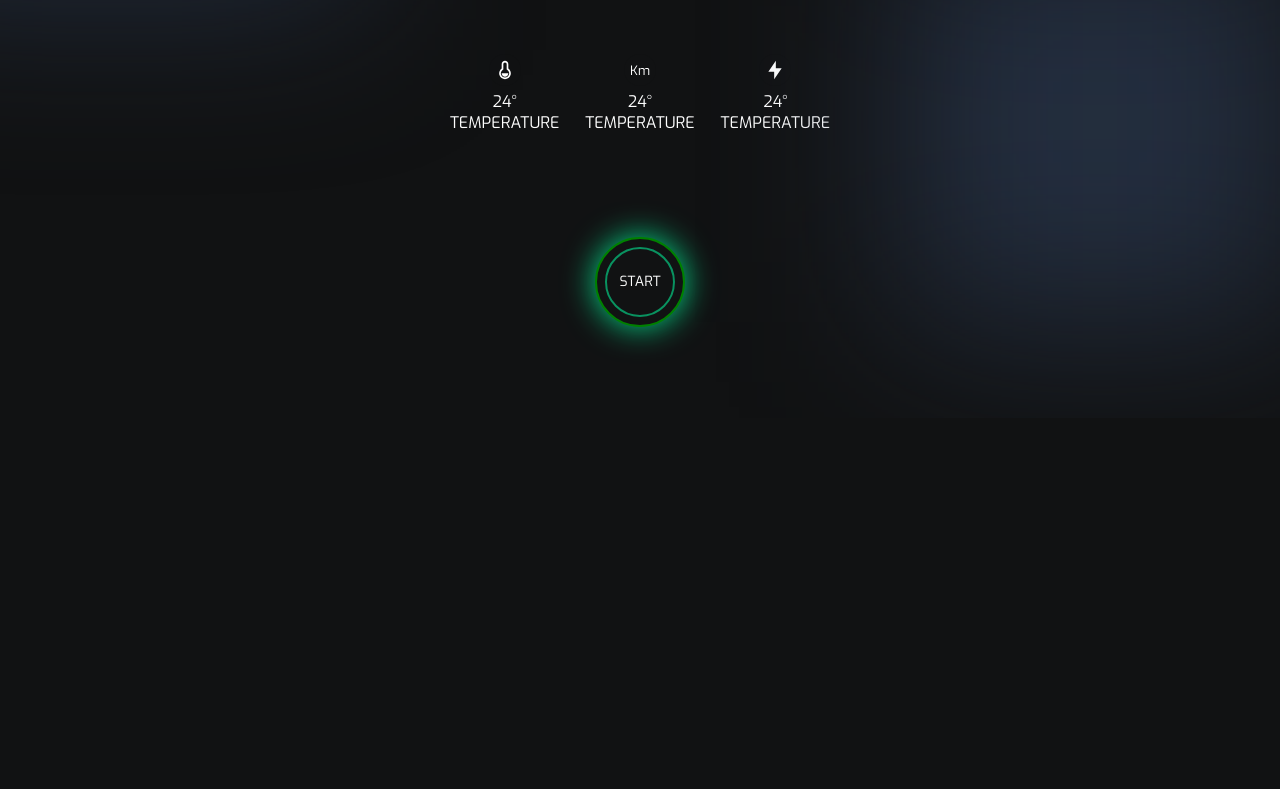
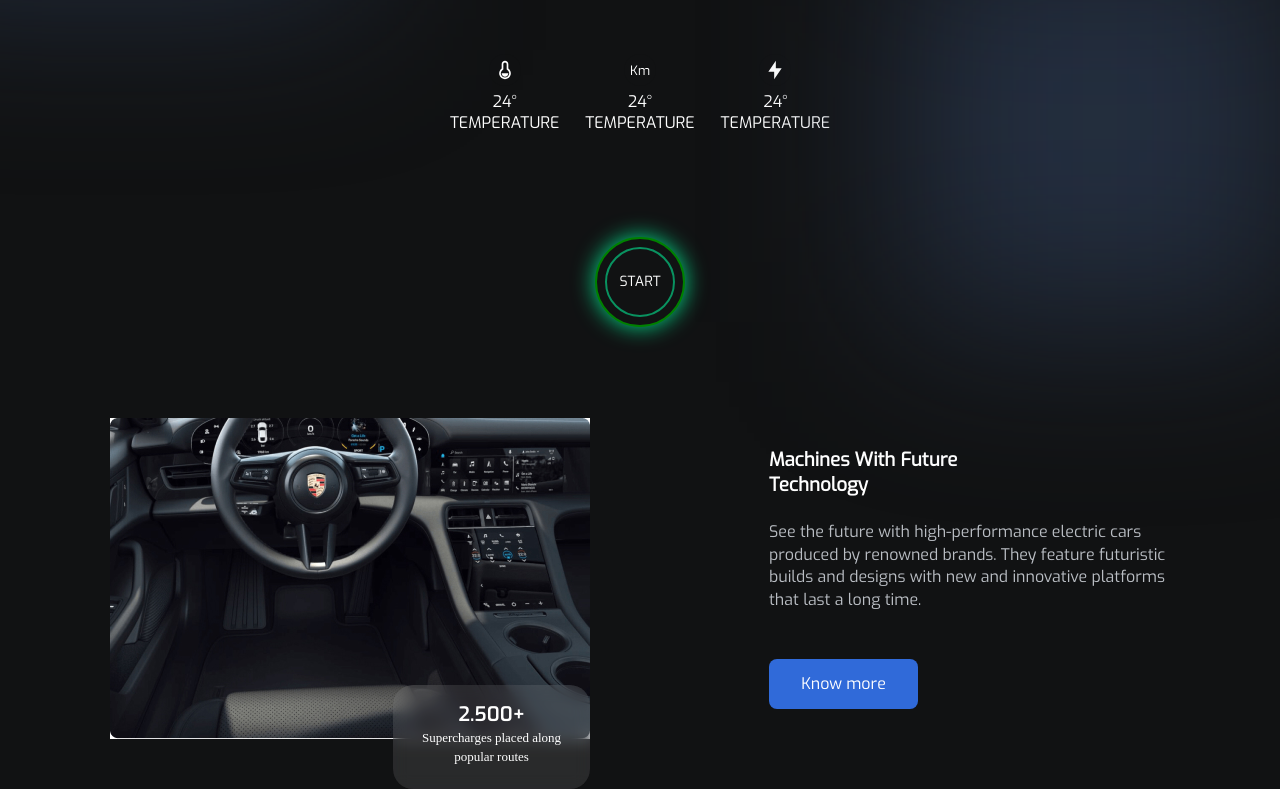
Before and after one commit to Mirabdullo/Elecar, a plain HTML site: page index.html in a window 1280 px wide. Shown: the part 482-1271 px from the top of the page. Before the commit the page ends 900 px from the top, so only its background shows below. Drawn offline with Linux system fonts and the light colour scheme.

Commit message:
added style about and section

```diff
--- a/index.html
+++ b/index.html
@@ -40,7 +40,7 @@
     <!-- ----- Header end ------ -->
 
     <main>
-        <!-- Intro section start -->
+      <!-- Intro section start -->
       <section class="intro">
         <div class="container">
           <div class="wrapper">
@@ -76,7 +76,6 @@
                 <p class="text">24°</p>
                 <p class="info__text">TEMPERATURE</p>
               </div>
-
             </div>
             <div class="intro__start">
               <h2>START</h2>
@@ -85,6 +84,45 @@
         </div>
       </section>
       <!-- ---  Intro section finished ---- -->
+
+      <!-- About section started -->
+      <section class="about">
+        <div class="container">
+          <div class="about__section">
+            <div class="about__img">
+              <img
+                src="./images/about1.jpg"
+                srcset="./images/about1.jpg, ./images/about1@2x.jpg"
+                alt="image"
+              />
+              <div class="about__hover">
+                <h3 class="about__hover--title">2.500+</h3>
+                <p class="about__hover--info">
+                  Supercharges placed along popular routes
+                </p>
+              </div>
+            </div>
+
+            <div class="about__info">
+              <h3 class="about__info--title">
+                Machines With Future Technology
+              </h3>
+              <p class="about__info--text">
+                See the future with high-performance electric cars produced by
+                renowned brands. They feature futuristic builds and designs with
+                new and innovative platforms that last a long time.
+              </p>
+              <button class="about__btn">
+                Know more
+              </button>
+            </div>
+          </div>
+        </div>
+      </section>
+
+      <!-- About section finished -->
+
+      <section class="popular"></section>
     </main>
   </body>
 </html>
--- a/styles/style.css
+++ b/styles/style.css
@@ -87,7 +87,6 @@ header {
   filter: blur(90px);
 }
 
-
 .intro::after {
   content: "";
   /* display: block; */
@@ -101,7 +100,6 @@ header {
   background: rgba(55, 74, 109, 0.5);
   filter: blur(90px);
 }
-
 
 .wrapper {
   text-align: center;
@@ -159,7 +157,7 @@ header {
 
   border: 2px solid green;
   border-radius: 50%;
-  filter: drop-shadow(0px 0px 16px #02db8a);
+  filter: drop-shadow(0px 0px 11px #02db8a);
 }
 
 .intro__start h2 {
@@ -172,9 +170,107 @@ header {
   border: 2px solid #099260;
   font-weight: 500;
   font-size: 14px;
-  transition: all 0.2s;
+  transition: all 0.5s;
 }
 
-.intro__start:hover .intro__start h2 {
-  filter: drop-shadow(0px 0px 16px #02db8a);
+.intro__start:hover h2 {
+  filter: drop-shadow(0px 0px 8px #29f563);
+  background-color: silver;
+  color: rgb(5, 84, 5);
+  font: bolder;
+  font-family: "Poppines bold";
+  font-weight: 600;
+  line-height: 140%;
+  font-size: 16px;
+  /* ---------------------- intro section started ---------------------- */
 }
+
+/* ---------------------- intro section finished ---------------------- */
+
+.about__section {
+  width: 100%;
+  display: flex;
+  justify-content: space-between;
+  align-items: center;
+}
+
+.about__img {
+  display: flex;
+}
+
+.about__info {
+  display: flex;
+}
+
+.about__img {
+  position: relative;
+}
+
+.about__hover {
+  position: absolute;
+  width: 197px;
+  height: 104px;
+  padding: 16px 20px;
+  background: rgba(255, 255, 255, 0.1);
+  backdrop-filter: blur(8px);
+  /* Note: backdrop-filter has minimal browser support */
+  border-radius: 20px;
+  align-items: center;
+  right: 0;
+  bottom: -50px;
+}
+
+.about__hover--title {
+  text-align: center;
+  font-family: "Exo semibold";
+  font-style: normal;
+  font-weight: 600;
+  font-size: 20px;
+  line-height: 140%;
+  background-color: transparent;
+}
+
+.about__hover--info {
+  font-family: "Exo";
+  font-style: normal;
+  font-weight: 400;
+  font-size: 13px;
+  line-height: 140%;
+  background-color: transparent;
+  text-align: center;
+}
+
+.about__info {
+  max-width: 401px;
+  width: 100%;
+  flex-direction: column;
+}
+
+.about__info--title {
+  max-width: 209px;
+  width: 100%;
+  margin-bottom: 24px;
+}
+
+.about__info--text {
+  font-size: 16px;
+  line-height: 140%;
+  color: var(--icon-color);
+  margin-bottom: 48px;
+}
+
+.about__btn {
+  padding: 14px 32px;
+  background-color: var(--btn-bg-color);
+  width: 149px;
+  height: 50px;
+  border-radius: 8px;
+  border: none;
+
+  font-family: "Exo regular";
+  font-style: normal;
+  font-weight: 500;
+  font-size: 16px;
+  line-height: 140%;
+  color: white;
+}
```
Also changed, not shown: images/home 1.png (renamed from images/home1.png). Lines whose indentation alone changed are shown as unchanged.
